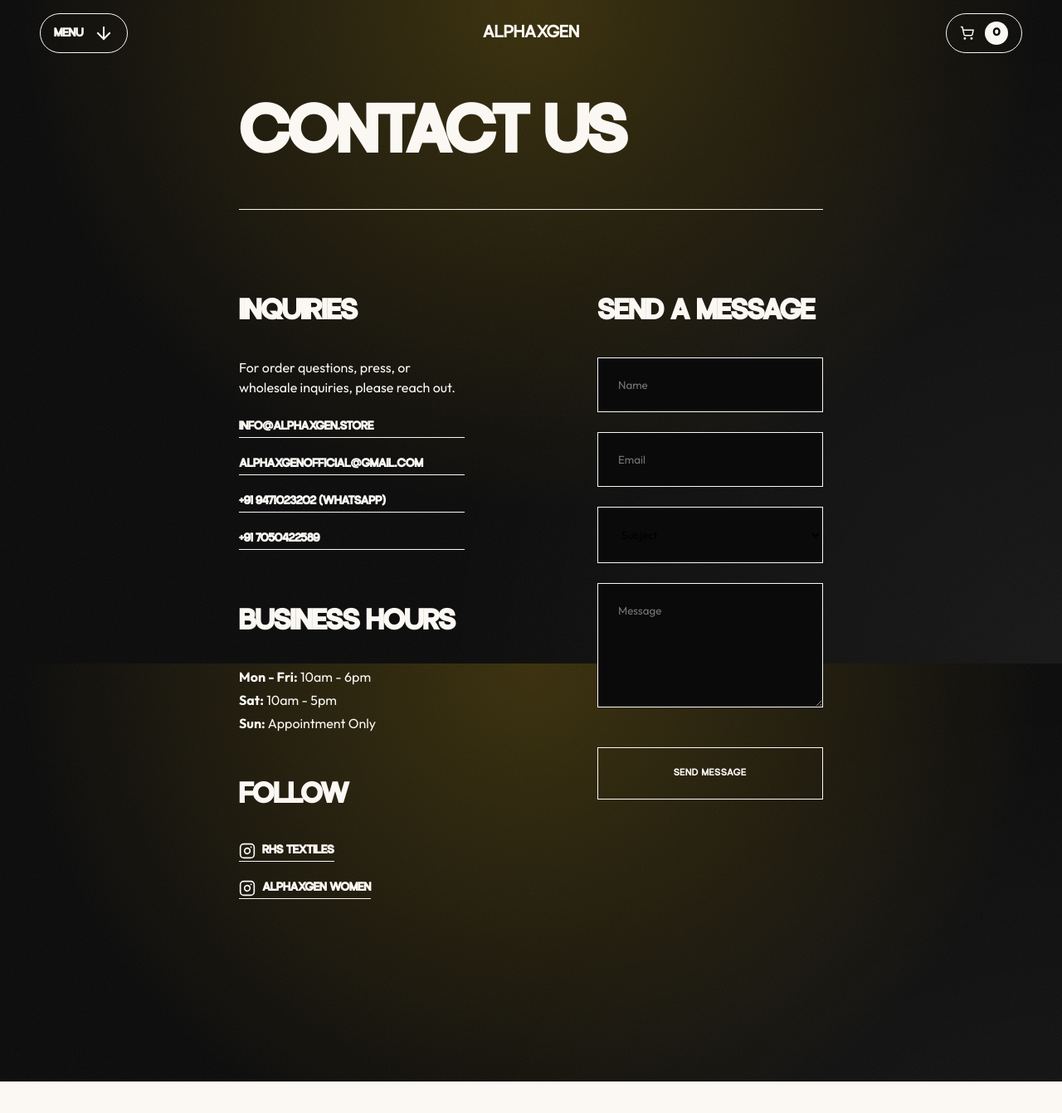
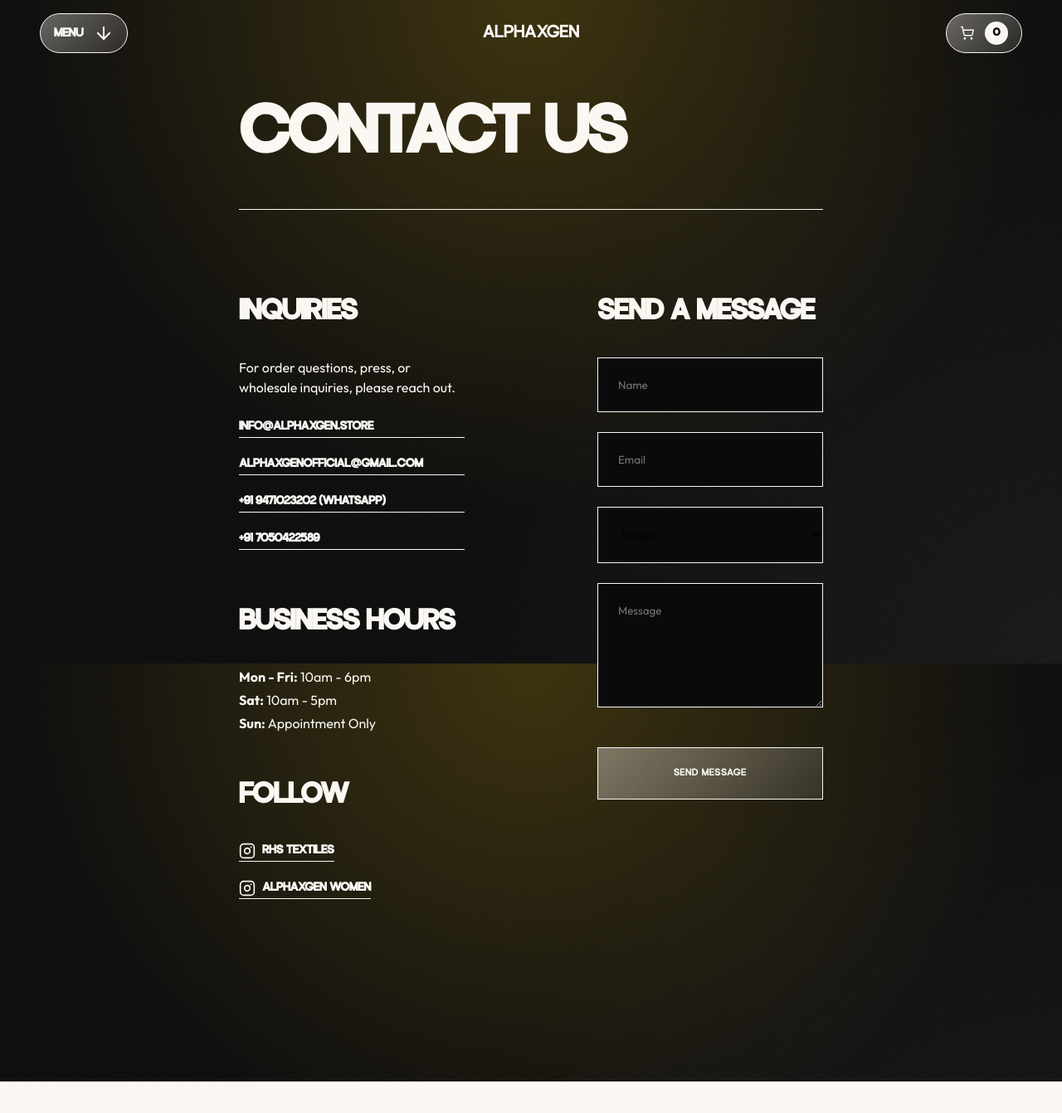
Before and after one commit to PTejasKr/alphaxgen, a Next.js app: page /contact in a window 1280 px wide. Shown: the top 1342 px of the page at 83% size. Built offline with nearby package versions, Linux system fonts and the light colour scheme.

Commit message:
style: fix glitching hover transitions and apply 37% blur gradients to buttons

```diff
--- a/src/app/globals.css
+++ b/src/app/globals.css
@@ -154,7 +154,9 @@
   align-items: center;
   justify-content: center;
   padding: var(--space-sm) var(--space-md);
-  background-color: transparent;
+  background: linear-gradient(135deg, color-mix(in srgb, var(--ink) 37%, transparent), color-mix(in srgb, var(--ink) 10%, transparent));
+  backdrop-filter: blur(8px);
+  -webkit-backdrop-filter: blur(8px);
   color: var(--ink);
   font-family: var(--font-heading), sans-serif;
   font-weight: 500;
@@ -162,14 +164,13 @@
   text-transform: uppercase;
   border: var(--border-width) solid var(--ink);
   cursor: pointer;
-  transition: background-color var(--duration-fast) var(--ease-standard),
-              color var(--duration-fast) var(--ease-standard),
-              transform var(--duration-fast) var(--ease-standard);
+  box-shadow: 0px 0px 0px transparent;
+  transition: all var(--duration-fast) var(--ease-standard);
   text-decoration: none;
 }
 
 .brutal-button:hover {
-  background-color: var(--ink);
+  background: var(--ink);
   color: var(--paper);
   transform: translate(-4px, -4px);
   box-shadow: 4px 4px 0px var(--ink);
@@ -180,7 +181,6 @@
   box-shadow: 0px 0px 0px var(--ink);
 }
 
-/* Section Spacing */
 .section-padding {
   padding-top: var(--space-xl);
   padding-bottom: var(--space-xl);
--- a/src/components/layout/CartDrawer.module.css
+++ b/src/components/layout/CartDrawer.module.css
@@ -233,6 +233,8 @@
   text-transform: uppercase;
   cursor: pointer;
   transition: all var(--duration-fast) var(--ease-standard);
+  transform: translateY(0);
+  box-shadow: 0 0 0 rgba(37, 211, 102, 0);
 }
 
 .checkoutBtn:hover {
--- a/src/components/layout/Header.module.css
+++ b/src/components/layout/Header.module.css
@@ -55,7 +55,9 @@
   display: flex;
   align-items: center;
   gap: var(--space-xs);
-  background: transparent;
+  background: linear-gradient(135deg, color-mix(in srgb, var(--ink) 37%, transparent), color-mix(in srgb, var(--ink) 10%, transparent));
+  backdrop-filter: blur(8px);
+  -webkit-backdrop-filter: blur(8px);
   border: var(--border-width) solid var(--ink);
   border-radius: 9999px;
   color: var(--ink);
@@ -64,9 +66,16 @@
   font-weight: 700;
   text-transform: uppercase;
   cursor: pointer;
-  transition: background-color var(--duration-medium) var(--ease-standard),
-              color var(--duration-medium) var(--ease-standard);
+  box-shadow: 0px 0px 0px transparent;
+  transition: all var(--duration-medium) var(--ease-standard);
   height: 48px;
+}
+
+.menuToggle:hover, .cartButton:hover {
+  background: var(--ink);
+  color: var(--paper);
+  transform: translate(-2px, -2px);
+  box-shadow: 2px 2px 0px var(--ink);
 }
 
 .menuToggle {
@@ -89,10 +98,7 @@
   }
 }
 
-.menuToggle:hover, .cartButton:hover {
-  background-color: var(--ink);
-  color: var(--paper);
-}
+
 
 .menuText {
   display: none;
--- a/src/components/ui/ProductCard.module.css
+++ b/src/components/ui/ProductCard.module.css
@@ -15,6 +15,8 @@
   transition: transform var(--duration-fast) var(--ease-standard), box-shadow var(--duration-fast) var(--ease-standard);
   position: relative;
   overflow: hidden;
+  transform: translate(0, 0);
+  box-shadow: 0px 0px 0px transparent;
 }
 
 .productCard:hover .productImageContainer {
```
Also changed, not shown: src/app/product/[slug]/product.module.css (+18 -12 lines), src/components/home/OfferingsSection.module.css (+7 -2 lines), src/components/home/ProductsSection.module.css (+7 -2 lines).
